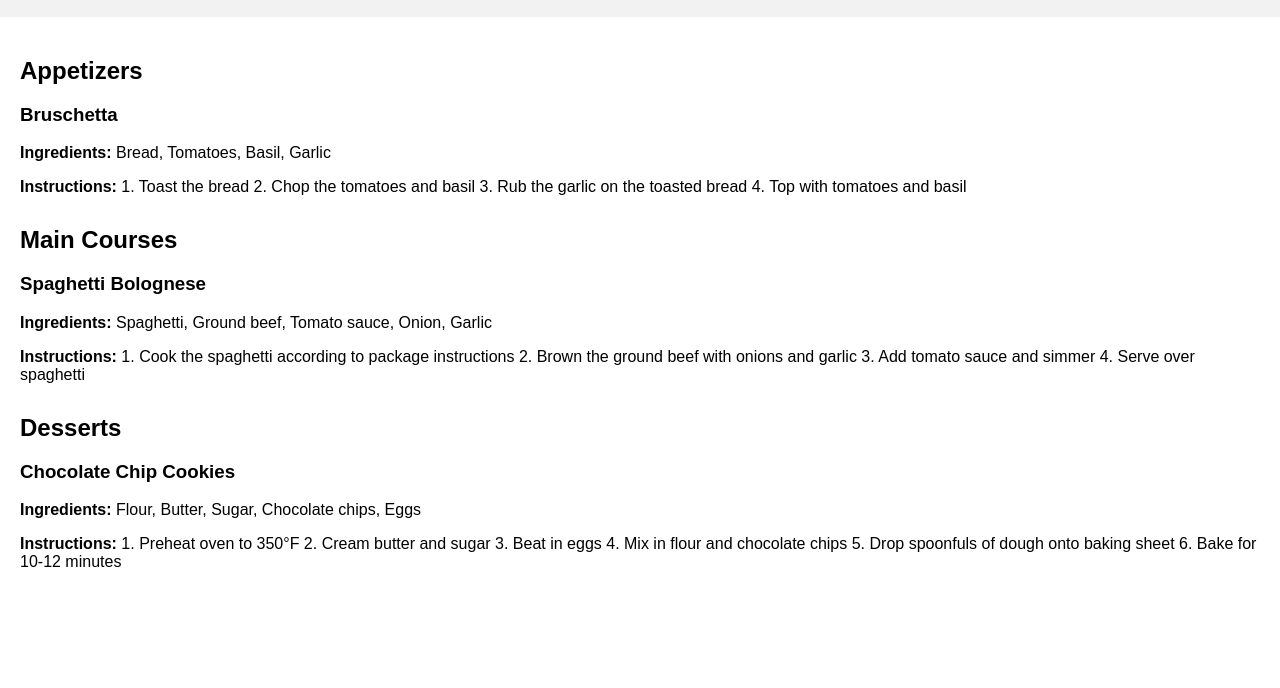
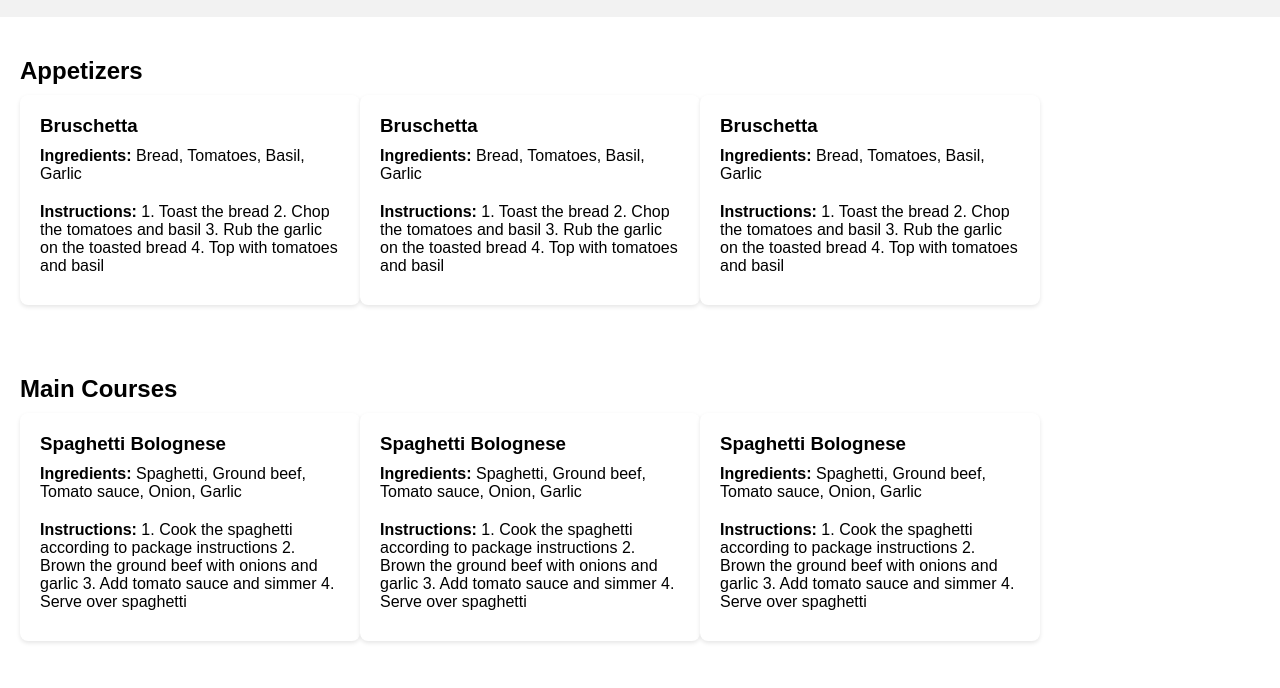
Before and after one commit to chuaindia/RecipeSideProject, a plain HTML site: page index.html in a window 1280 px wide. Shown: the part 60-748 px from the top of the page. Drawn offline with Linux system fonts and the light colour scheme.

Commit message:
Updatey files

```diff
--- a/script.js
+++ b/script.js
@@ -1,5 +1,11 @@
 // Sample recipe data
 const recipes = [
+    { category: 'appetizer', name: 'Bruschetta', ingredients: ['Bread', 'Tomatoes', 'Basil', 'Garlic'], instructions: '1. Toast the bread\n2. Chop the tomatoes and basil\n3. Rub the garlic on the toasted bread\n4. Top with tomatoes and basil' },
+    { category: 'main-course', name: 'Spaghetti Bolognese', ingredients: ['Spaghetti', 'Ground beef', 'Tomato sauce', 'Onion', 'Garlic'], instructions: '1. Cook the spaghetti according to package instructions\n2. Brown the ground beef with onions and garlic\n3. Add tomato sauce and simmer\n4. Serve over spaghetti' },
+    { category: 'dessert', name: 'Chocolate Chip Cookies', ingredients: ['Flour', 'Butter', 'Sugar', 'Chocolate chips', 'Eggs'], instructions: '1. Preheat oven to 350°F\n2. Cream butter and sugar\n3. Beat in eggs\n4. Mix in flour and chocolate chips\n5. Drop spoonfuls of dough onto baking sheet\n6. Bake for 10-12 minutes' },
+    { category: 'appetizer', name: 'Bruschetta', ingredients: ['Bread', 'Tomatoes', 'Basil', 'Garlic'], instructions: '1. Toast the bread\n2. Chop the tomatoes and basil\n3. Rub the garlic on the toasted bread\n4. Top with tomatoes and basil' },
+    { category: 'main-course', name: 'Spaghetti Bolognese', ingredients: ['Spaghetti', 'Ground beef', 'Tomato sauce', 'Onion', 'Garlic'], instructions: '1. Cook the spaghetti according to package instructions\n2. Brown the ground beef with onions and garlic\n3. Add tomato sauce and simmer\n4. Serve over spaghetti' },
+    { category: 'dessert', name: 'Chocolate Chip Cookies', ingredients: ['Flour', 'Butter', 'Sugar', 'Chocolate chips', 'Eggs'], instructions: '1. Preheat oven to 350°F\n2. Cream butter and sugar\n3. Beat in eggs\n4. Mix in flour and chocolate chips\n5. Drop spoonfuls of dough onto baking sheet\n6. Bake for 10-12 minutes' },
     { category: 'appetizer', name: 'Bruschetta', ingredients: ['Bread', 'Tomatoes', 'Basil', 'Garlic'], instructions: '1. Toast the bread\n2. Chop the tomatoes and basil\n3. Rub the garlic on the toasted bread\n4. Top with tomatoes and basil' },
     { category: 'main-course', name: 'Spaghetti Bolognese', ingredients: ['Spaghetti', 'Ground beef', 'Tomato sauce', 'Onion', 'Garlic'], instructions: '1. Cook the spaghetti according to package instructions\n2. Brown the ground beef with onions and garlic\n3. Add tomato sauce and simmer\n4. Serve over spaghetti' },
     { category: 'dessert', name: 'Chocolate Chip Cookies', ingredients: ['Flour', 'Butter', 'Sugar', 'Chocolate chips', 'Eggs'], instructions: '1. Preheat oven to 350°F\n2. Cream butter and sugar\n3. Beat in eggs\n4. Mix in flour and chocolate chips\n5. Drop spoonfuls of dough onto baking sheet\n6. Bake for 10-12 minutes' }
--- a/style.css
+++ b/style.css
@@ -15,6 +15,9 @@ body {
 
   main {
     padding: 20px;
+    display: flex;
+    flex-direction: column;
+    align-items: flex-start;
   }
 
   section {
@@ -29,8 +32,31 @@ body {
     list-style-type: none;
     padding: 0;
     margin: 0;
+    display: flex;
+    flex-wrap: wrap;
   }
 
   li {
-    margin-bottom: 10px;
+    margin-bottom: 20px;
+    width: 300px;
+    background-color: #fff;
+    border-radius: 8px;
+    box-shadow: 0 2px 4px rgba(0, 0, 0, 0.1);
+    padding: 20px;
+    display: flex;
+    flex-direction: column;
   }
+
+  li h3 {
+    margin: 0;
+  }
+
+  li p {
+    margin: 10px 0;
+  }
+
+  @media screen and (max-width: 768px) {
+    li {
+      width: 100%;
+    }
+  }
```
